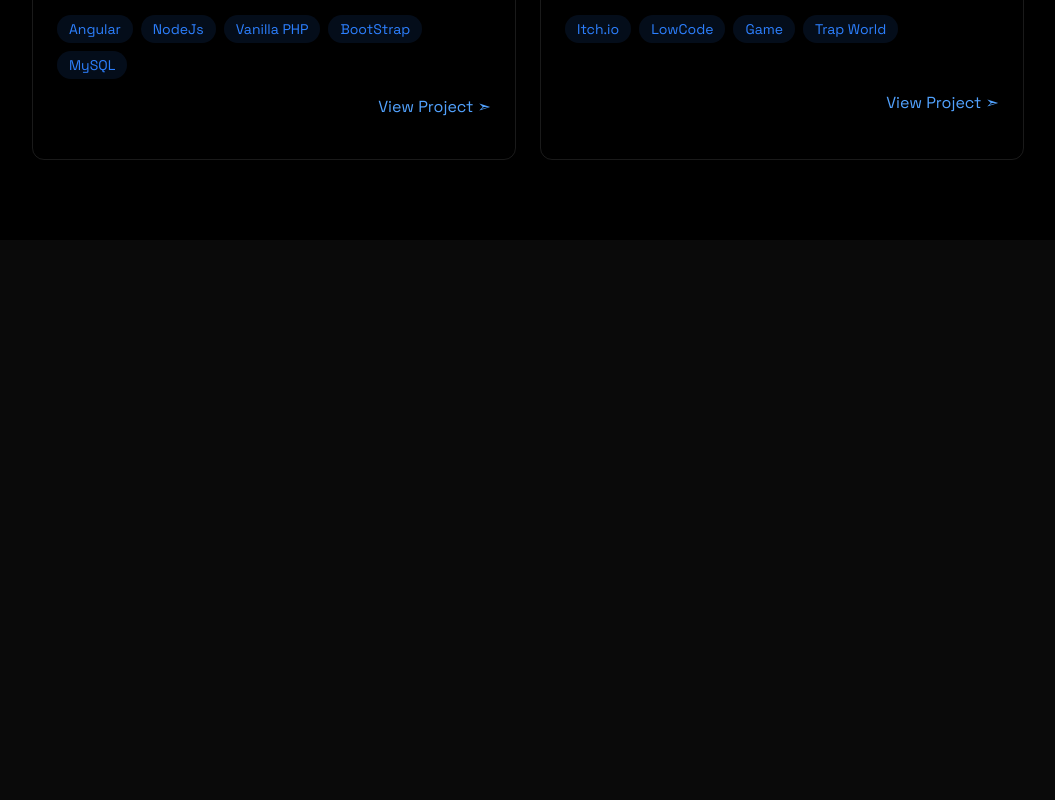
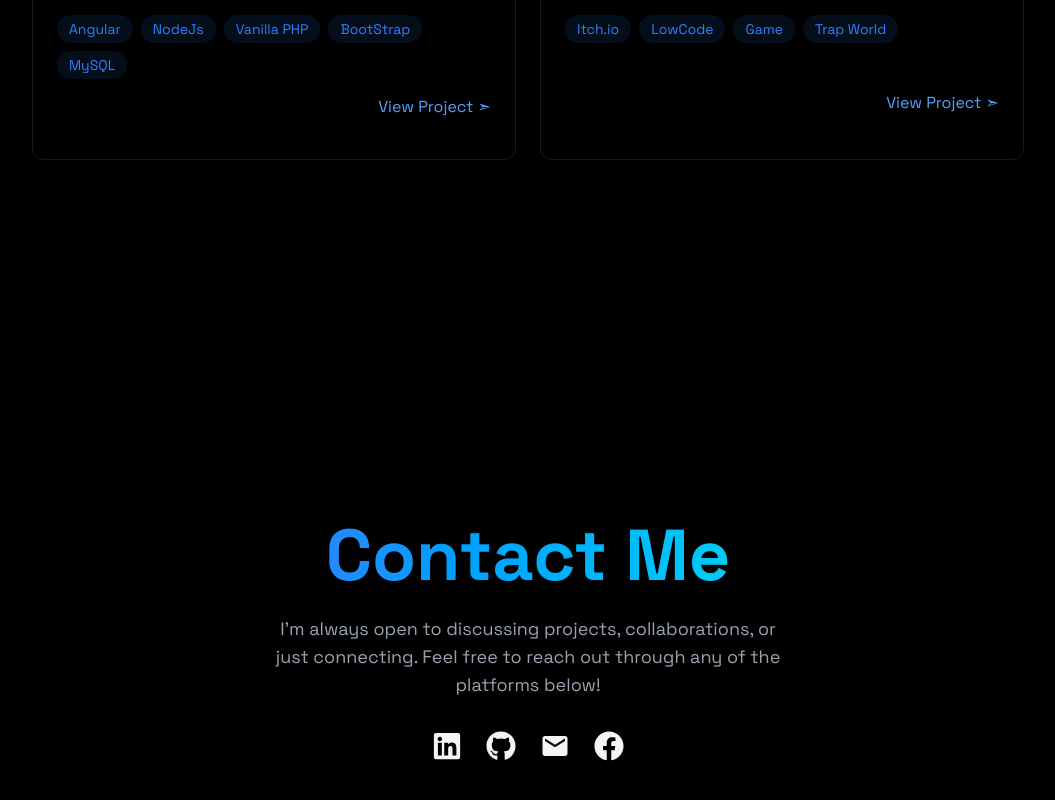
Before and after one commit to Tocmo-Jonnel/portfolio-mine, a React (Vite) app: page / in a window 1280 px wide. Shown: the part 2328-3128 px from the top of the page, without its empty margins (112-1167 px from the left). Before the commit the page ends 2568 px from the top, so only its background shows below. Built offline with nearby package versions, Linux system fonts and the light colour scheme.

Commit message:
add contacts section

```diff
--- a/package.json
+++ b/package.json
@@ -14,6 +14,7 @@
     "emailjs-com": "^3.2.0",
     "react": "^19.0.0",
     "react-dom": "^19.0.0",
+    "react-icons": "^5.5.0",
     "tailwindcss": "^4.1.5"
   },
   "devDependencies": {
--- a/src/App.jsx
+++ b/src/App.jsx
@@ -6,6 +6,7 @@ import { MobileMenu } from './components/MobileMenu';
 import { Home } from './components/sections/Home';
 import { About } from './components/sections/About';
 import { Projects } from './components/sections/Projects';
+import { Contacts } from './components/sections/Contacts';
 import './index.css';
 
 function App() {
@@ -24,6 +25,7 @@ function App() {
             <Home />
             <About />
             <Projects />
+            <Contacts />
         </div>
     </>
   );
--- a/src/components/sections/Contacts.jsx
+++ b/src/components/sections/Contacts.jsx
@@ -0,0 +1,44 @@
+import { FaLinkedin, FaGithub, FaFacebook } from "react-icons/fa";
+import { MdEmail } from "react-icons/md";
+import { RevealOnScroll } from "../RevealOnScroll";
+
+export const Contacts = () => {
+  return (
+    <section id="home"
+            className="min-h-screen flex items-center justify-center ralative">
+        <RevealOnScroll>
+            <div className="max-w-3xl mx-auto text-center z-10 x-4">
+
+                <h1 className="text-5xl md:text-7xl font-bold mb-6
+                                bg-gradient-to-r from-blue-500 to-cyan-400
+                                bg-clip-text text-transparent leading-right">
+                                    Contact Me
+                </h1>
+
+                <p className="text-gray-400 text-lg mb-8 max-w-lg mx-auto">
+                    I'm always open to discussing projects, collaborations, or just connecting. Feel free to reach out through any of the platforms below!
+                </p>
+
+                <div className="flex justify-center space-x-6 text-3xl">
+
+                    <a href="https://www.linkedin.com/in/jonnel-tocmo-752a13319/" target="_blank" rel="noopener noreferrer" className="hover:text-blue-600">
+                        <FaLinkedin />
+                    </a>
+
+                    <a href="https://github.com/Tocmo-Jonnel" target="_blank" rel="noopener noreferrer" className="hover:text-gray-800 dark:hover:text-white">
+                        <FaGithub />
+                    </a>
+
+                    <a href="mailto:your.jonneltocmo137@gmail.com" className="hover:text-red-600">
+                        <MdEmail />
+                    </a>
+
+                    <a href="https://www.facebook.com/nneltocs" target="_blank" rel="noopener noreferrer" className="hover:text-blue-500">
+                        <FaFacebook />
+                    </a>
+                </div>
+            </div>
+    </RevealOnScroll>
+    </section>
+  );
+}
```
Also changed, not shown: 1 other file (tests, documents, lock files or other folders).
